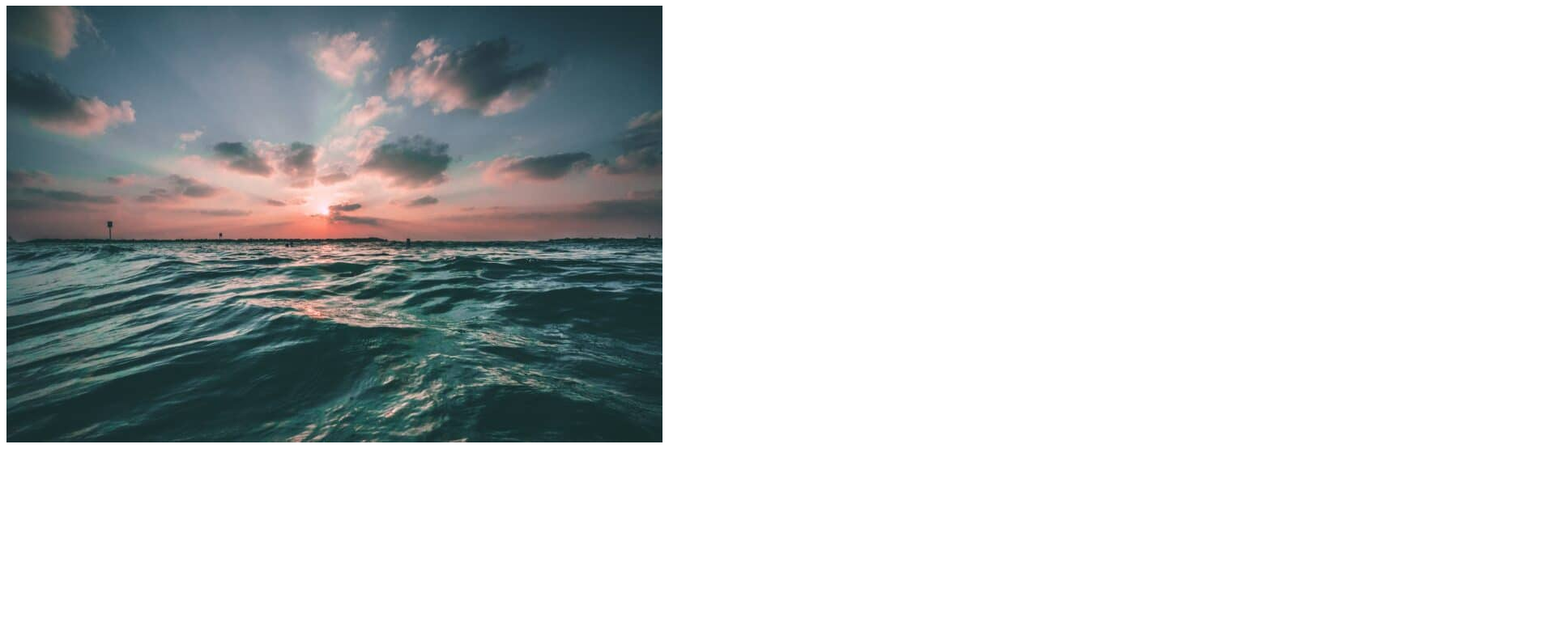
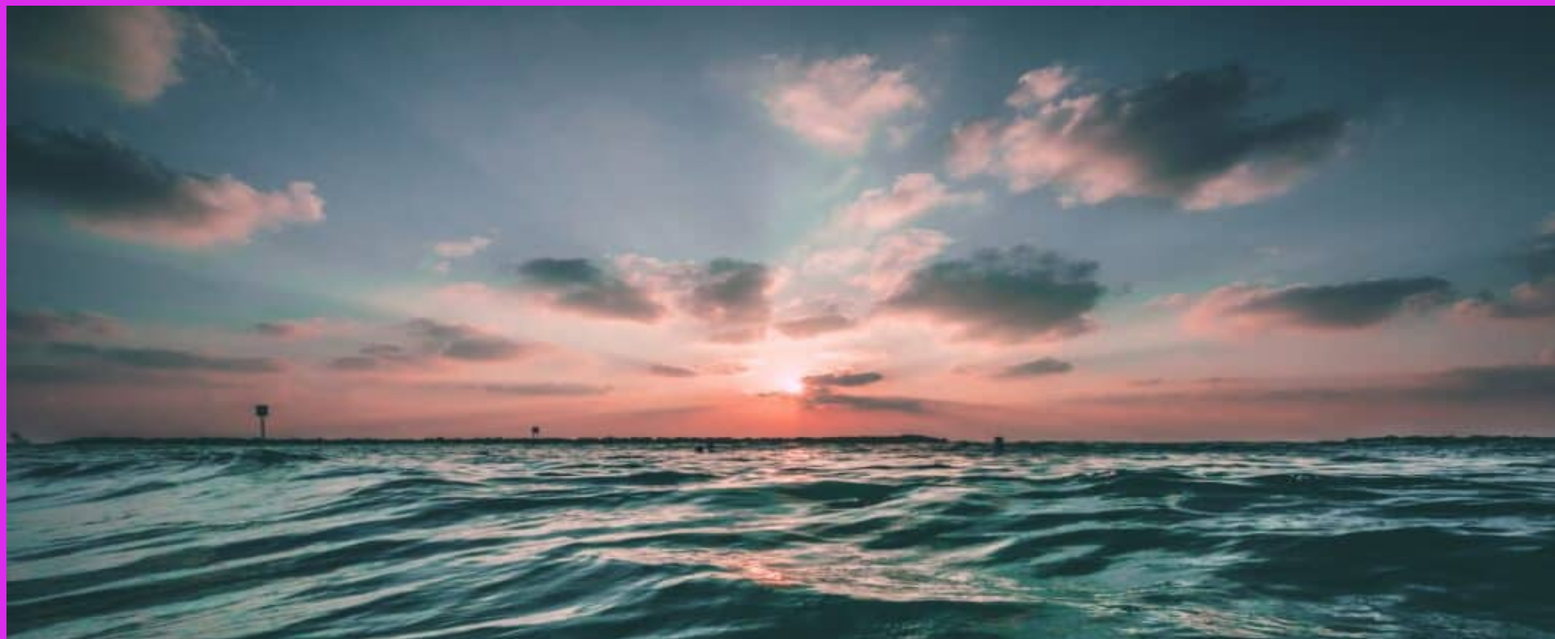
Before and after one commit to anastivan/Ana-Stivan, a plain HTML site: page index.html in a window 1280 px wide. Shown: the part 73-863 px from the top of the page at 81% size, 1920 px wide, since content can reach past the window. Before the commit the page ends 800 px from the top, so only its background shows below. Drawn offline with Linux system fonts and the light colour scheme.

Commit message:
Add files via upload

```diff
--- a/index.html
+++ b/index.html
@@ -4,9 +4,10 @@
     <meta charset="UTF-8">
     <meta name="viewport" content="width=device-width, initial-scale=1.0">
     <title>Document</title>
+    <link rel="stylesheet"href= "styles.css">
 </head>
 <body>
 <h1>primeiro site de programação</h1>
-<img src="mar-810x540.jpg">
+<img src="mar-810x540.jpg" width="2000px" height="1000px">
 </body>
 </html>
--- a/styles.css
+++ b/styles.css
@@ -0,0 +1,4 @@
+body{
+    background-color: rgb(219, 43, 235);
+    text-align: center;
+}
```
